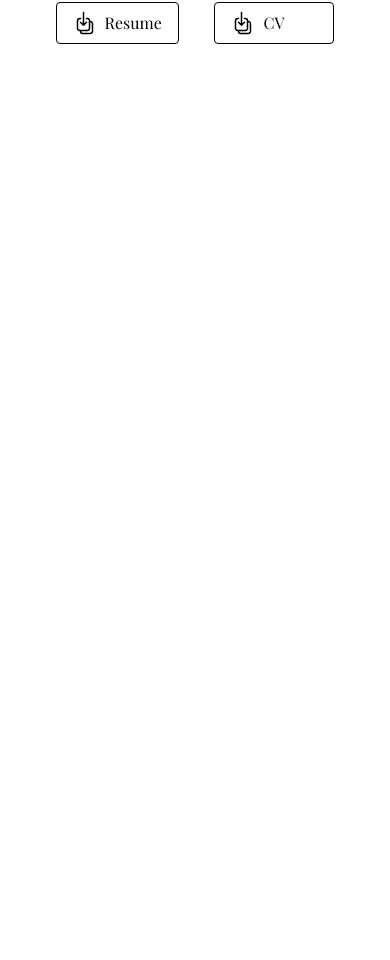
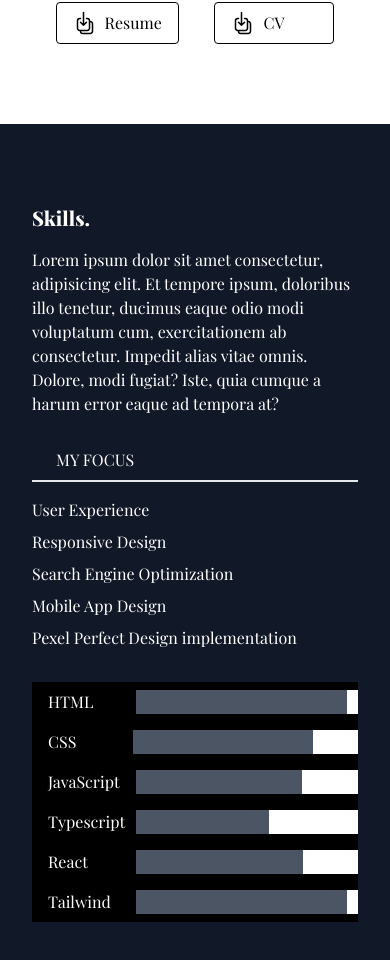
Before and after one commit to ELECTRON11111/my-portfolio, a Next.js app: page / in a window 390 px wide. Shown: the part 1158-2118 px from the top of the page. Before the commit the page ends 1282 px from the top, so only its background shows below. Built offline with nearby package versions, Linux system fonts and the light colour scheme; a web font is replaced by a local one.

Commit message:
Designed Skills Section of the page to suit both mobile and desktop

```diff
--- a/src/app/page.tsx
+++ b/src/app/page.tsx
@@ -1,5 +1,6 @@
 import TopBanner from "@/components/TopBanner/TopBanner";
 import About from "@/components/About/About";
+import Skills from "@/components/Skills/Skills";
 
 export default function Home() {
   return (
@@ -16,6 +17,8 @@ export default function Home() {
         </div>
 
         <About />
+        <Skills />
+
     </main>
   );
 }
--- /dev/null
+++ b/src/components/Skills/Skills.tsx
@@ -0,0 +1,63 @@
+export default function Skills() {
+    return (
+        <div id="skills_section" className="text-white bg-gray-900 p-8 py-16 sm:grid sm:grid-cols-2">
+            <h2 className="text-xl font-extrabold py-4 sm:col-span-2 sm:justify-self-center sm:text-center">Skills.</h2>
+            <p className="sm:col-span-2 sm:text-center">Lorem ipsum dolor sit amet consectetur, adipisicing elit. Et tempore ipsum, doloribus illo tenetur, ducimus eaque odio modi voluptatum cum, exercitationem ab consectetur. Impedit alias vitae omnis. Dolore, modi fugiat?
+            Iste, quia cumque a harum error eaque ad tempora at?</p>
+
+            <div id="focus" className="py-4 flex flex-col gap-2 justify-between sm:p-6">
+                <h3 className="px-6 py-2 my-2 border-b-2 inline-block">MY FOCUS</h3>
+
+                <h3>User Experience</h3>
+                <h3>Responsive Design</h3>
+                <h3>Search Engine Optimization</h3>
+                <h3>Mobile App Design</h3>
+                <h3>Pexel Perfect Design implementation</h3>
+            </div>
+
+            <div id="known_technologies" className="py-4 flex flex-col sm:p-6">
+                <div id="technology" className="w-full h-10 bg-black flex items-center">
+                    <span className="block p-4 w-[6.5rem] pr-14">HTML</span>
+                    <div className="bg-white basis-3/4 flex">
+                        <div className="bg-gray-600 basis-[95%] text-gray-600">.</div>
+                    </div>
+                </div>
+
+                <div id="technology" className="w-full h-10 bg-black flex items-center">
+                    <span className="block p-4 w-[6.5rem] pr-14">CSS</span>
+                    <div className="bg-white basis-3/4 flex">
+                        <div className="bg-gray-600 basis-[80%] text-gray-600">.</div>
+                    </div>
+                </div>
+
+                <div id="technology" className="w-full h-10 bg-black flex items-center">
+                    <span className="block p-4 w-[6.5rem]">JavaScript</span>
+                    <div className="bg-white basis-3/4 flex">
+                        <div className="bg-gray-600 basis-3/4 text-gray-600">.</div>
+                    </div>
+                </div>
+
+                <div id="technology" className="w-full h-10 bg-black flex items-center">
+                    <span className="block p-4 w-[6.5rem]">Typescript</span>
+                    <div className="bg-white basis-3/4 flex">
+                        <div className="bg-gray-600 basis-[60%] text-gray-600">.</div>
+                    </div>
+                </div>
+
+                <div id="technology" className="w-full h-10 bg-black flex items-center">
+                    <span className="block p-4 w-[6.5rem] pr-14">React</span>
+                    <div className="bg-white basis-3/4 flex">
+                        <div className="bg-gray-600 basis-3/4 text-gray-600">.</div>
+                    </div>
+                </div>
+
+                <div id="technology" className="w-full h-10 bg-black flex items-center">
+                    <span className="block p-4 w-[6.5rem] pr-14">Tailwind</span>
+                    <div className="bg-white basis-3/4 flex">
+                        <div className="bg-gray-600 basis-[95%] text-gray-600">.</div>
+                    </div>
+                </div>
+            </div>
+        </div>
+    )
+}
```
